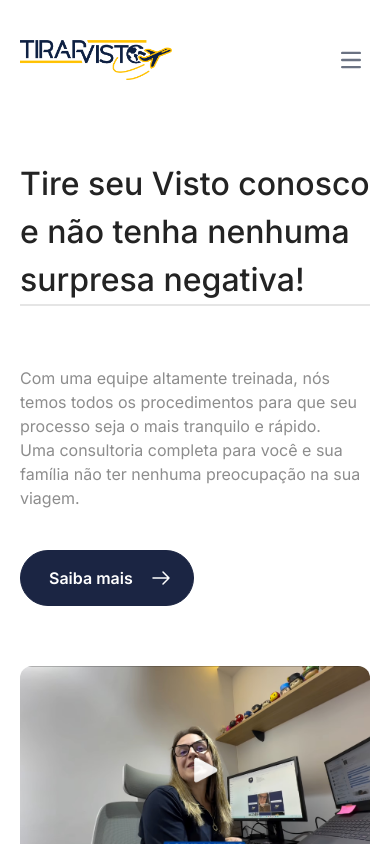
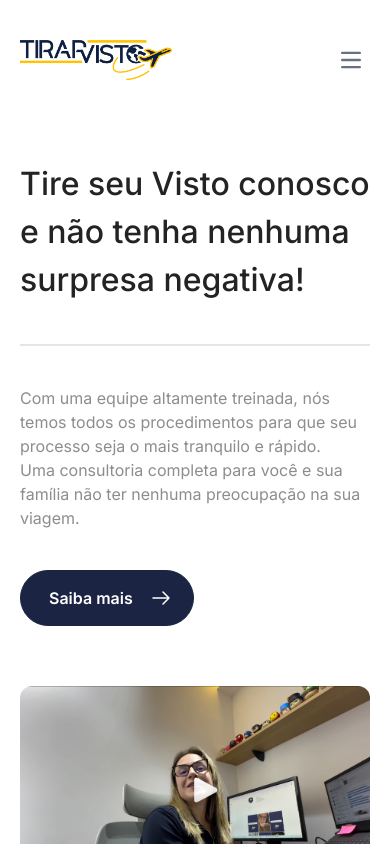
Before and after one commit to 01Vitorhugo/tirarvisto, a React (Vite) app: page / in a window 390 px wide. Shown: the top 844 px of the page. Built offline with nearby package versions, Linux system fonts and the light colour scheme; a web font is replaced by a local one.

Commit message:
adjusting padding component

```diff
--- a/src/components/boxProcess.jsx
+++ b/src/components/boxProcess.jsx
@@ -6,7 +6,7 @@ import ver from "../assets/verMais.png";
 export default function BoxProcess() {
 
     return (
-        <main className="h-auto  mt-15 pl-10 pr-10 ">
+        <main className="h-auto  mt-15 pl-5 pr-5 md:pl-10 md:pr-10 ">
             <Tag label="Veja como funciona" />
 
             <section className="w-full h-auto  mt-10 flex max-[1018px]:flex-col lg:gap-5">
--- a/src/pages/home/index.jsx
+++ b/src/pages/home/index.jsx
@@ -20,12 +20,12 @@ export default function Home() {
         <section className=" h-auto w-full ">
           <section className="h-auto flex flex-col lg:w-[100%] ">
             <Navbar />
-            <article className="mt-10 w-full text-[32px] md:text-[38px] lg:text-[58px]">
+            <article className="mt-10 w-full text-[32px] md:text-[38px] lg:text-[58px] mb-10">
               <h1 className="text-left ">Tire seu Visto conosco e não tenha nenhuma surpresa negativa!</h1>
             </article>
           </section>
 
-      <section className="h-auto flex max-[1199px]:flex-col border-t-2 border-border md:pt-5 md:mt-10 pt-15 gap-5 ">
+      <section className="h-auto flex max-[1199px]:flex-col border-t-2 border-border md:pt-5 md:mt-10 pt-10 gap-5 ">
             <article className="w-full text-Pclara min-[1200px]:w-[70%]">
               <p>Com uma equipe altamente treinada, nós temos todos os procedimentos para que seu processo seja o mais tranquilo e rápido.</p>
               <p className="mb-10 ">Uma consultoria completa para você e sua família não ter nenhuma preocupação na sua viagem.</p>
```
